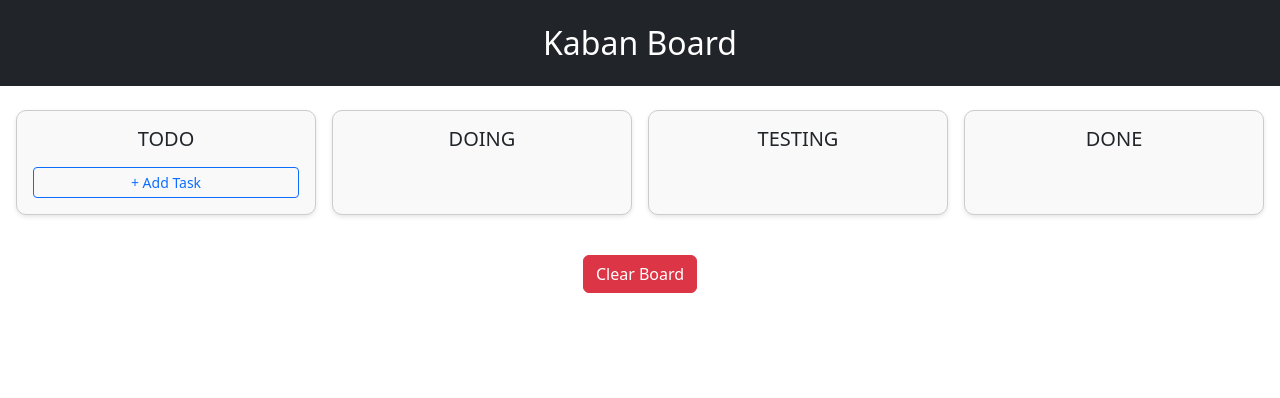
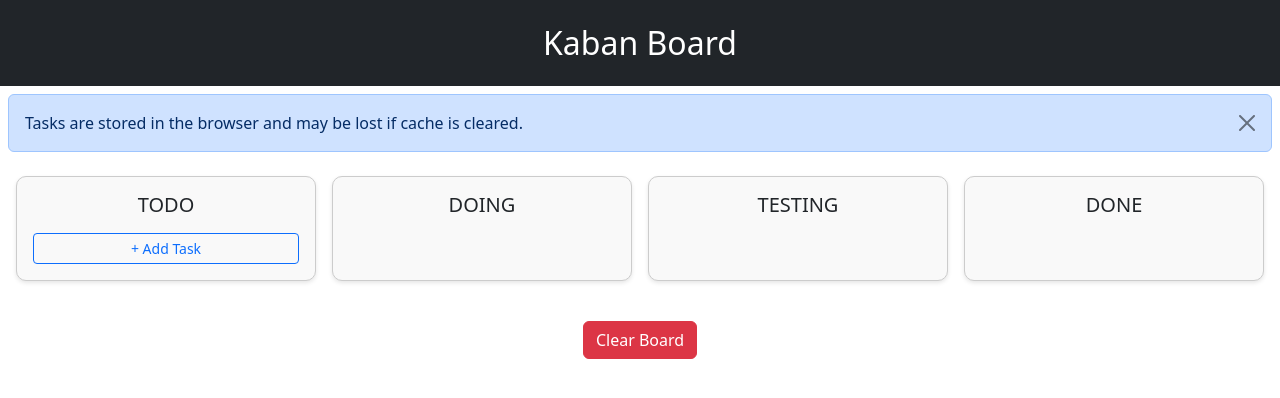
Before and after one commit to Jann-J/kaban-board, a React (Vite) app: page / in a window 1280 px wide. Shown: the top 398 px of the page. Built offline with nearby package versions, Linux system fonts and the light colour scheme.

Commit message:
kaban board

```diff
--- a/src/App.tsx
+++ b/src/App.tsx
@@ -1,10 +1,14 @@
 import './App.css'
 import 'bootstrap/dist/css/bootstrap.min.css';
+import { useState } from 'react';
 import BoardLayout from './components/Board';
 import Button from 'react-bootstrap/Button';
+import Alert from 'react-bootstrap/Alert';
 import { deleteBoard, loadTasks } from './utils/boardfetch';
 
 function App() {
+  const [showAlert, setShowAlert] = useState(true);
+
   const claerBoard = () => {
     deleteBoard();
     loadTasks();
@@ -12,6 +16,16 @@ function App() {
   return (
     <div style={{maxWidth: "100%"}}>
       <h2 className='p-4 bg-dark text-white text-center'>Kaban Board</h2>
+      {showAlert && (
+        <Alert
+          variant="primary"
+          dismissible
+          onClose={() => setShowAlert(false)}
+          className='m-2'
+        >
+          Tasks are stored in the browser and may be lost if cache is cleared.
+        </Alert>
+      )}
       <BoardLayout/>
       <div className='col text-center mt-4'>
         <Button variant='danger' onClick={claerBoard}>Clear Board</Button>
```
